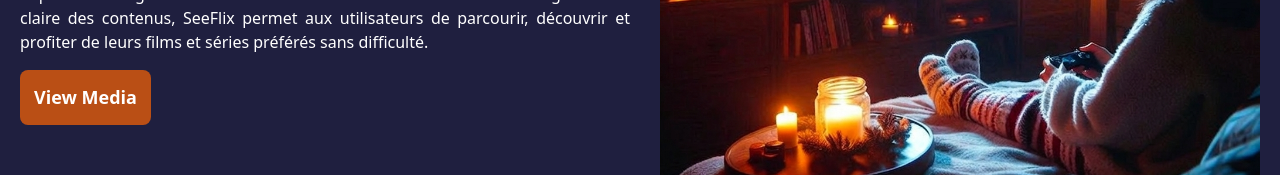
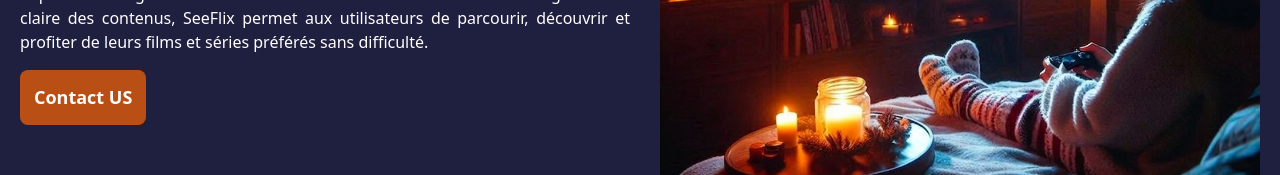
Before and after one commit to jerryinnocent123-ship-it/seeflix, a React (Vite) app: page /about in a window 1280 px wide. Shown: the part 535-710 px from the top of the page. Built offline with nearby package versions, Linux system fonts and the light colour scheme.

Commit message:
Change link from 'View Media' to 'Contact Us'

```diff
--- a/src/components/HeroAbout.jsx
+++ b/src/components/HeroAbout.jsx
@@ -21,7 +21,7 @@ export default function HeroAbout(){
                  sans difficulté.
             </p>
 
-            <Link to={"/media"} className="btn-hero-about">View Media</Link>
+            <Link to={"/contact"} className="btn-hero-about">Contact US</Link>
 
 
 
```
